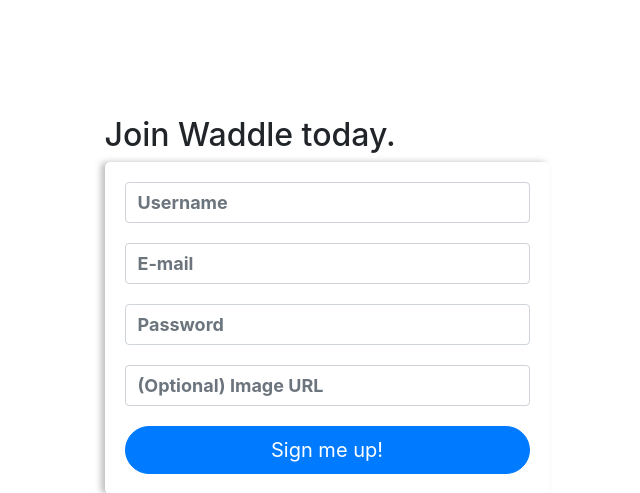
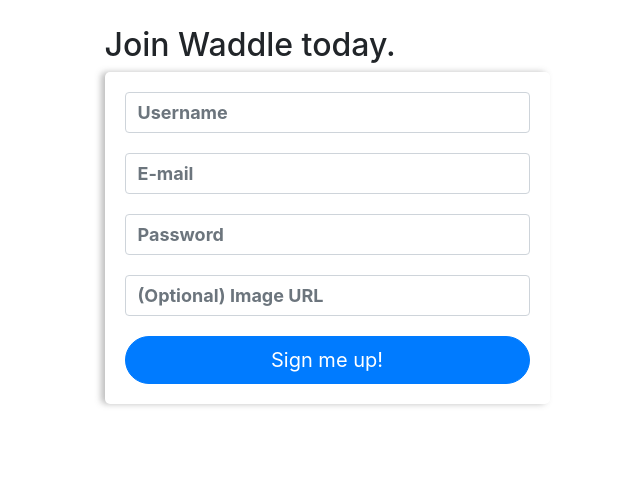
Before and after one commit to kathyn262/Waddle, a Flask app: page /signup in a window 1280 px wide. Shown: the part 46-539 px from the top of the page, without its empty margins (313-953 px from the left). Run offline with Flask 2, Linux system fonts and the light colour scheme; some libraries are stand-ins or nearby versions.

Commit message:
changed edit form top margin

```diff
--- a/static/stylesheets/style.css
+++ b/static/stylesheets/style.css
@@ -155,7 +155,7 @@ nav + .container {
 /* ===================== User profile */
 
 .join-message {
-  margin-top: 100px;
+  margin-top: 10px;
 }
 
 #profile-image,
```
